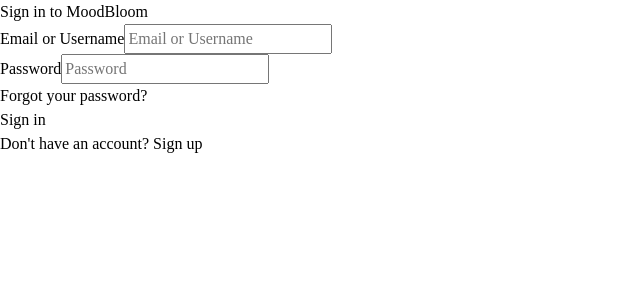
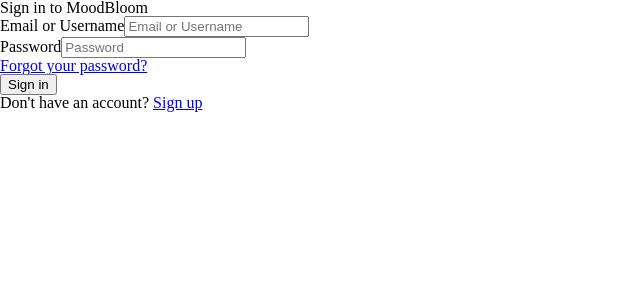
Before and after one commit to kimberly332/moodbloom, a React (Create React App) app: page /login in a window 1280 px wide. Shown: the top 300 px of the page, without its empty margins (0-640 px from the left). Built offline with nearby package versions, Linux system fonts and the light colour scheme; no server answers.

Commit message:
Update reset.css

```diff
--- a/src/styles/reset.css
+++ b/src/styles/reset.css
@@ -1,94 +1,21 @@
-/* Reset CSS for MoodBloom */
+/* http://meyerweb.com/eric/tools/css/reset/
+   v2.0 | 20110126
+   License: none (public domain)
+*/
 
-/* Box sizing rules */
-*,
-*::before,
-*::after {
-  box-sizing: border-box;
-}
-
-/* Remove default margin and padding */
-html,
-body,
-div,
-span,
-applet,
-object,
-iframe,
-h1,
-h2,
-h3,
-h4,
-h5,
-h6,
-p,
-blockquote,
-pre,
-a,
-abbr,
-acronym,
-address,
-big,
-cite,
-code,
-del,
-dfn,
-em,
-img,
-ins,
-kbd,
-q,
-s,
-samp,
-small,
-strike,
-strong,
-sub,
-sup,
-tt,
-var,
-b,
-u,
-i,
-center,
-dl,
-dt,
-dd,
-ol,
-ul,
-li,
-fieldset,
-form,
-label,
-legend,
-table,
-caption,
-tbody,
-tfoot,
-thead,
-tr,
-th,
-td,
-article,
-aside,
-canvas,
-details,
-embed,
-figure,
-figcaption,
-footer,
-header,
-hgroup,
-menu,
-nav,
-output,
-ruby,
-section,
-summary,
-time,
-mark,
-audio,
-video {
+html, body, div, span, applet, object, iframe,
+h1, h2, h3, h4, h5, h6, p, blockquote, pre,
+a, abbr, acronym, address, big, cite, code,
+del, dfn, em, img, ins, kbd, q, s, samp,
+small, strike, strong, sub, sup, tt, var,
+b, u, i, center,
+dl, dt, dd, ol, ul, li,
+fieldset, form, label, legend,
+table, caption, tbody, tfoot, thead, tr, th, td,
+article, aside, canvas, details, embed,
+figure, figcaption, footer, header, hgroup,
+menu, nav, output, ruby, section, summary,
+time, mark, audio, video {
 	margin: 0;
 	padding: 0;
 	border: 0;
@@ -96,106 +23,26 @@
 	font: inherit;
 	vertical-align: baseline;
 }
-
 /* HTML5 display-role reset for older browsers */
-article,
-aside,
-details,
-figcaption,
-figure,
-footer,
-header,
-hgroup,
-menu,
-nav,
-section {
+article, aside, details, figcaption, figure,
+footer, header, hgroup, menu, nav, section {
 	display: block;
 }
-
-/* Set core body defaults */
 body {
-  line-height: 1.5;
-  min-height: 100vh;
-  text-rendering: optimizeSpeed;
+	line-height: 1;
 }
-
-/* Remove list styles */
-ol,
-ul {
+ol, ul {
 	list-style: none;
 }
-
-/* Remove quote styling */
-blockquote,
-q {
+blockquote, q {
 	quotes: none;
 }
-
-blockquote:before,
-blockquote:after,
-q:before,
-q:after {
+blockquote:before, blockquote:after,
+q:before, q:after {
 	content: '';
 	content: none;
 }
-
-/* Set core table defaults */
 table {
 	border-collapse: collapse;
 	border-spacing: 0;
 }
-
-/* Make images easier to work with */
-img {
-  max-width: 100%;
-  display: block;
-}
-
-/* Inherit fonts for inputs and buttons */
-input,
-button,
-textarea,
-select {
-  font: inherit;
-}
-
-/* Remove all animations, transitions and smooth scroll for people that prefer not to see them */
-@media (prefers-reduced-motion: reduce) {
-  html:focus-within {
-    scroll-behavior: auto;
-  }
-
-  *,
-  *::before,
-  *::after {
-    animation-duration: 0.01ms !important;
-    animation-iteration-count: 1 !important;
-    transition-duration: 0.01ms !important;
-    scroll-behavior: auto !important;
-  }
-}
-
-/* Remove text decoration from links */
-a {
-  text-decoration: none;
-  color: inherit;
-}
-
-/* Focus states for accessibility */
-:focus {
-  outline: 2px solid #61dafb;
-  outline-offset: 2px;
-}
-
-/* Fix button styling inconsistencies */
-button {
-  background: none;
-  border: none;
-  cursor: pointer;
-  padding: 0;
-}
-
-/* Remove default button styling */
-button::-moz-focus-inner {
-  border: 0;
-}
```
Lines whose indentation alone changed are shown as unchanged.
